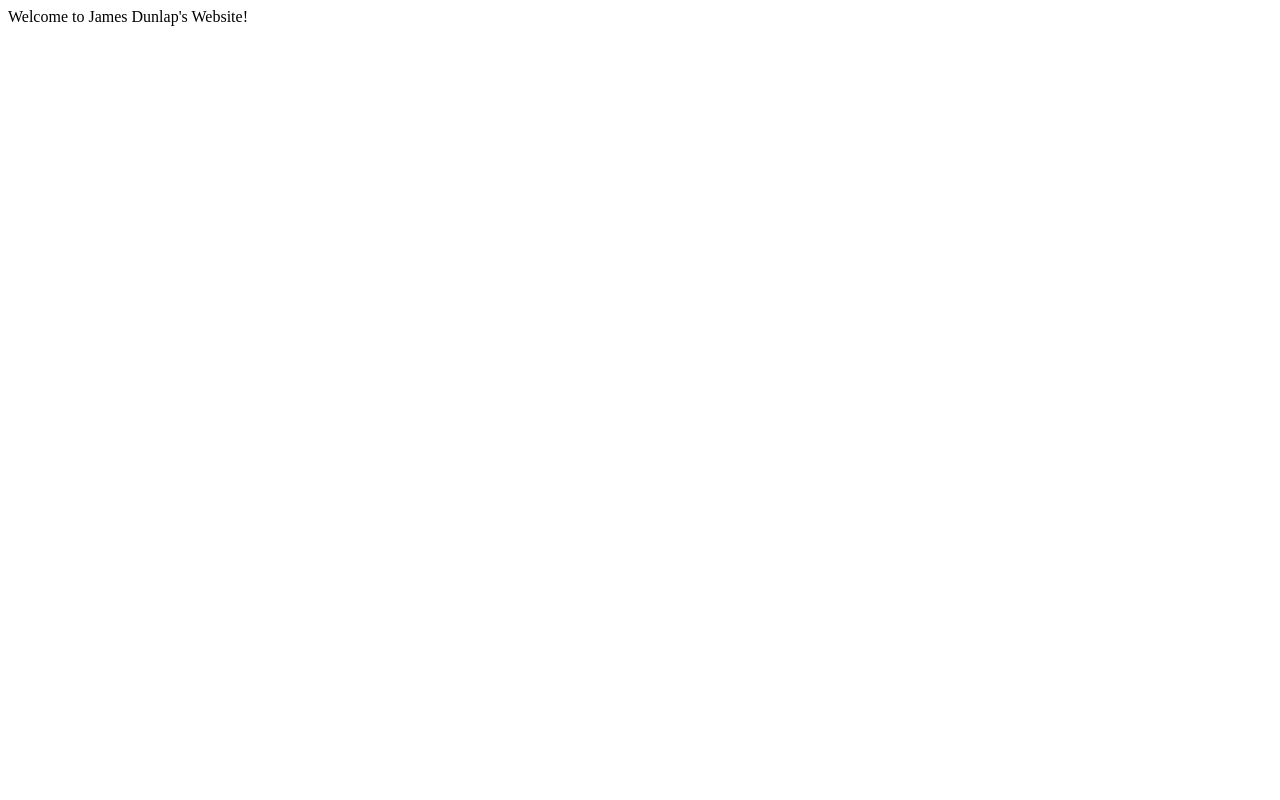
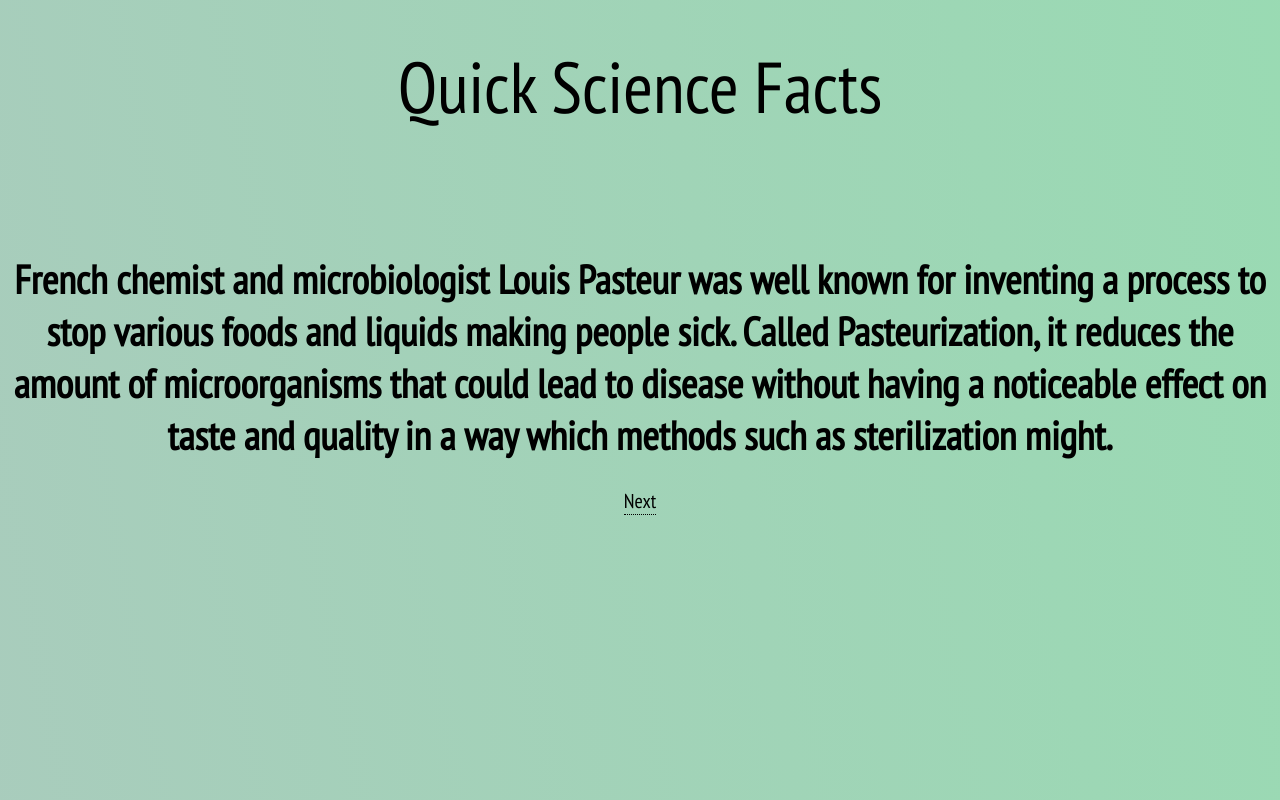
Before and after one commit to JamesD777/JamesD777.github.io, a plain HTML site: page index.html in a window 1280 px wide. Drawn offline with Linux system fonts and the light colour scheme.

Commit message:
Swave colors and font

```diff
--- /dev/null
+++ b/index.css
@@ -0,0 +1,71 @@
+body {
+	 background: linear-gradient(260deg, #90e3ad, #caadd1);
+background-size: 400% 400%;
+
+-webkit-animation: AnimationName 20s ease infinite;
+-moz-animation: AnimationName 20s ease infinite;
+animation: AnimationName 20s ease infinite;
+
+
+	font-family: 'PT Sans Narrow';
+
+  font-size: 72px;
+
+
+}
+
+a {
+		-moz-transition: border-color 0.2s ease-in-out;
+		-webkit-transition: border-color 0.2s ease-in-out;
+		-o-transition: border-color 0.2s ease-in-out;
+		-ms-transition: border-color 0.2s ease-in-out;
+		transition: border-color 0.2s ease-in-out;
+		border-bottom: dotted 1px;
+		color: inherit;
+		outline: 0;
+		text-decoration: none;
+	}
+
+a:hover {
+			border-color: transparent;
+		}
+
+
+#desc {
+
+	text-align: center;
+	margin-top: 40px;
+
+
+}
+
+
+
+.facts {
+
+  font-size: 20px;
+text-align: center;
+	margin-top: 120px;
+
+}
+
+
+
+
+
+
+@-webkit-keyframes AnimationName {
+    0%{background-position:0% 50%}
+    50%{background-position:100% 50%}
+    100%{background-position:0% 50%}
+}
+@-moz-keyframes AnimationName {
+    0%{background-position:0% 50%}
+    50%{background-position:100% 50%}
+    100%{background-position:0% 50%}
+}
+@keyframes AnimationName {
+    0%{background-position:0% 50%}
+    50%{background-position:100% 50%}
+    100%{background-position:0% 50%}
+}
--- a/index.html
+++ b/index.html
@@ -1,9 +1,53 @@
-<head>
-    <link rel="stylesheet" type="text/css" href="mystyle.css">
-</head>
-<html>
-<header><title>James Dunlap</title></header>
-<body>
-    Welcome to James Dunlap's Website!
-</body>
+<!DOCTYPE html>
+
+<html lang="en">
+
+	<link rel="stylesheet" href="index.css" />
+	<link rel="stylesheet" type="text/css" href='http://fonts.googleapis.com/css?family=PT+Sans+Narrow'>
+
+    <head>
+
+        <meta charset="utf-8" />
+        <title></title>
+    </head>
+    <body>
+		<div id="desc">
+
+			<h > Quick Science Facts  </h>
+
+		</div>
+
+		<div class="facts">
+			<h1 id="fact">fact</h1>
+			<a href="#" onclick="nextfact()">Next</a>
+		</div>
+
+		<script type="text/javascript">
+
+			var facts = [
+				"Magma is the hot liquid rock under the surface of the Earth, it is known as lava after it comes out of a volcano",
+"Natural gas doesn't have an odour, strong smells are added to it by humans so it can be detected when there are leaks",
+"Hawaii is moving towards Japan at the speed of 10cm a year. This is because they are on different tectonic plates.",
+"Stretching out to an impressive length of 6696 kilometres (4160 miles) long, the Nile River is the longest river on earth.",
+"The word water usually refers to water in its liquid state. The solid state of water is known as ice while the gas state of water is known as steam or water vapor." ,
+
+"Found in the Pacific Ocean, the Mariana Trench is the deepest known point in the world’s oceans.",
+
+"Ocean tides are caused by the rotation of the Earth and the gravitational pull of the Moon and Sun acting on ocean water.",
+
+"Born on July 5th 1996, Dolly the sheep was the first mammal to be cloned from an adult cell.",
+"When the DNA of an organism changes and results in a new trait (characteristic) it is known as mutation.",
+"French chemist and microbiologist Louis Pasteur was well known for inventing a process to stop various foods and liquids making people sick. Called Pasteurization, it reduces the amount of microorganisms that could lead to disease without having a noticeable effect on taste and quality in a way which methods such as sterilization might."
+
+			];
+
+			var factsContainer = document.getElementById('fact');
+			factsContainer.innerHTML = facts[Math.floor(Math.random() * facts.length)];
+			function nextfact() {
+				factsContainer.innerHTML = facts[Math.floor(Math.random() * facts.length)];
+			}
+		</script>
+
+
+    </body>
 </html>
```
Also changed, not shown: text.css (added).
